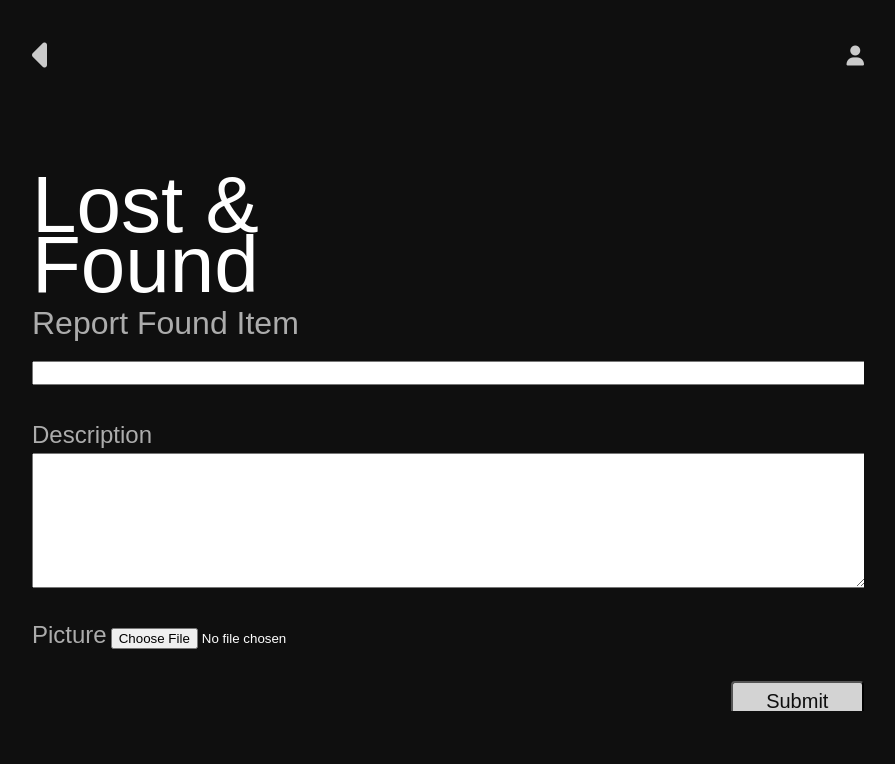
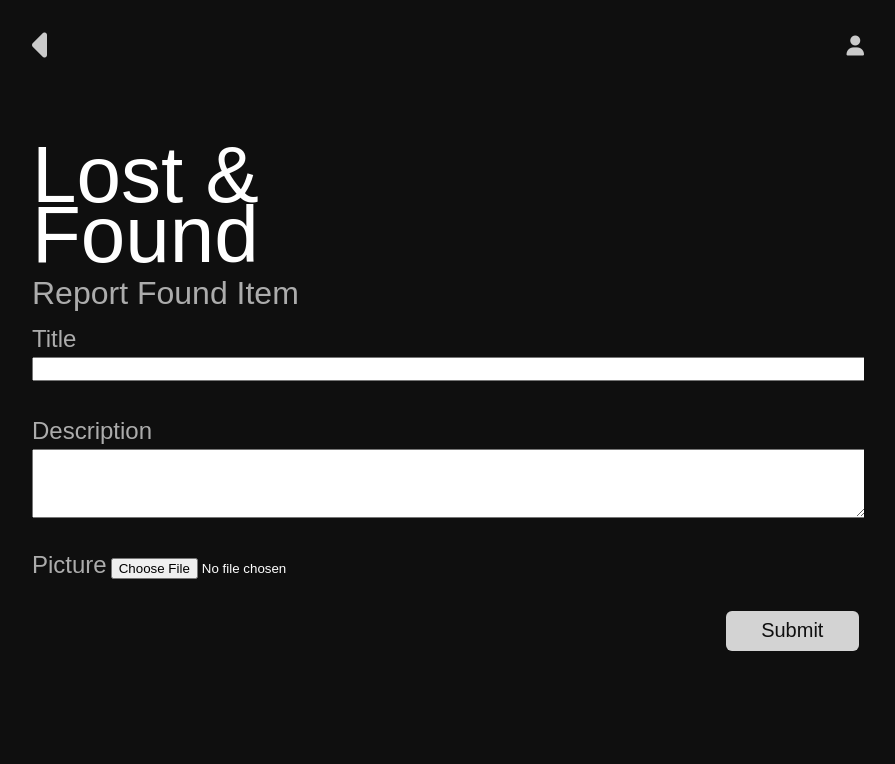
Before and after one commit to CLOEI/lost-and-found, a Flask app: page /report in a window 1280 px wide. Shown: the top 764 px of the page, without its empty margins (192-1087 px from the left). Run offline with Flask 3, Linux system fonts and the light colour scheme; data that the repository does not hold is empty; parts of the project's set-up code (start-up, migrations or seed data) failed here and were passed over; some libraries are stand-ins or nearby versions; some web fonts are replaced.

Commit message:
stupid screen size

```diff
--- a/api/static/css/index.css
+++ b/api/static/css/index.css
@@ -165,7 +165,8 @@ button {
 
 .button {
   background: lightgrey;
-  border-radius: 0.2em;
+  border-radius: 6px;
+  border: none;
   height: 2em;
   width: fit-content;
   padding: 0.25em;
@@ -226,6 +227,14 @@ form .inputfield {
 
 .link {
   color: grey;
+}
+
+.content-index {
+  height: 80%;
+}
+
+.content {
+  height: 75%;
 }
 
 .card {
@@ -504,3 +513,12 @@ form .inputfield {
     grid-row: 2 / span 4;
   }
 }
+
+@media screen and (min-height: 720px) {
+  .content {
+    height: 80%;
+  }
+  .inputfield.resizable {
+    min-height: 5em;
+  }
+}
--- a/api/templates/base.html
+++ b/api/templates/base.html
@@ -59,13 +59,11 @@
         </div>
         {% if request.endpoint == 'index' %}
         <div
-          class="flex-container flex-col flex-nogrow f-justify-center"
-          style="height: 80%"
+          class="content-index flex-container flex-col flex-nogrow f-justify-center"
         >
         {% else %}
         <div
-          class="flex-container flex-col flex-nogrow f-justify-start"
-          style="height: 75%"
+          class="content flex-container flex-col flex-nogrow f-justify-start"
         >
         {% endif %}
           <div class="flex-container flex-col flex-nogrow">
--- a/api/templates/report.html
+++ b/api/templates/report.html
@@ -42,7 +42,7 @@
       <button
         type="submit"
         class="button"
-        style="width: 12ch; line-height: 1.25em"
+        style="width: 12ch; line-height: 1.25em; margin: 0 5px 20px 0"
       >
         Submit
       </button>
```
